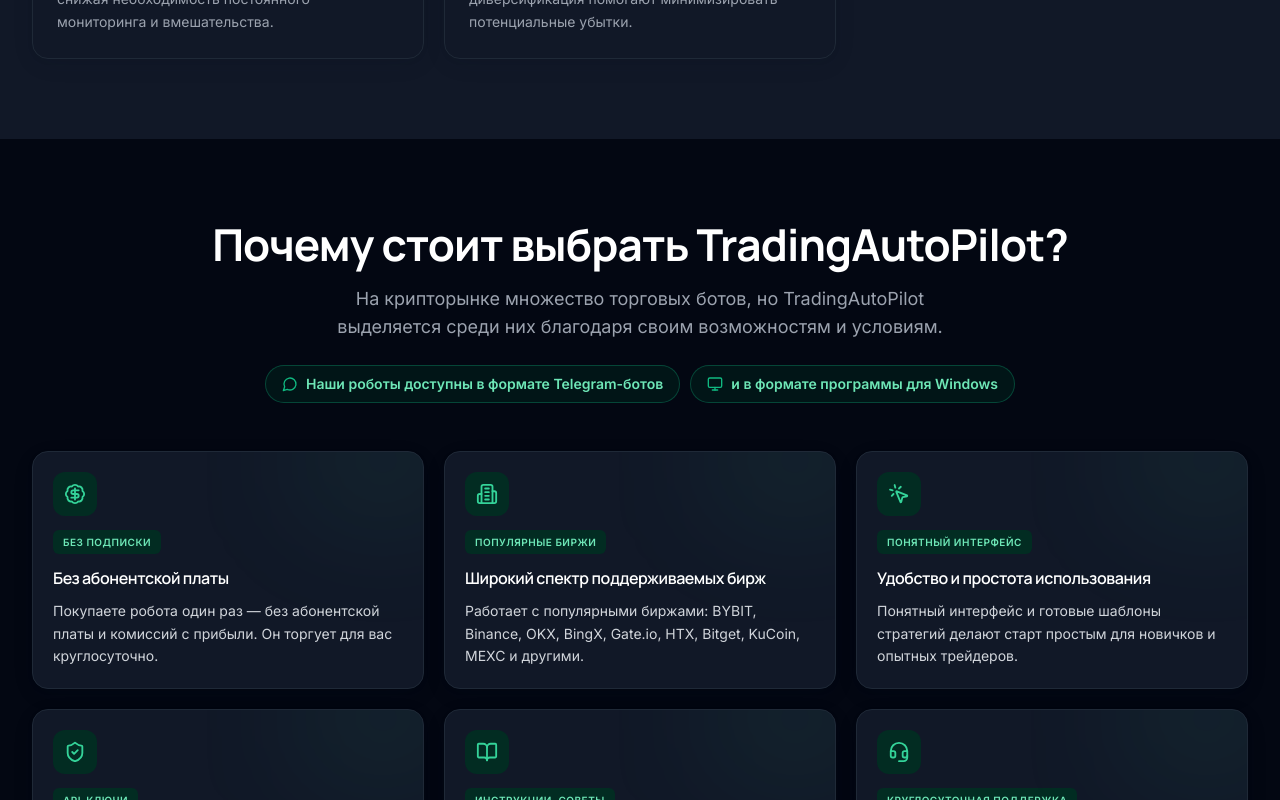
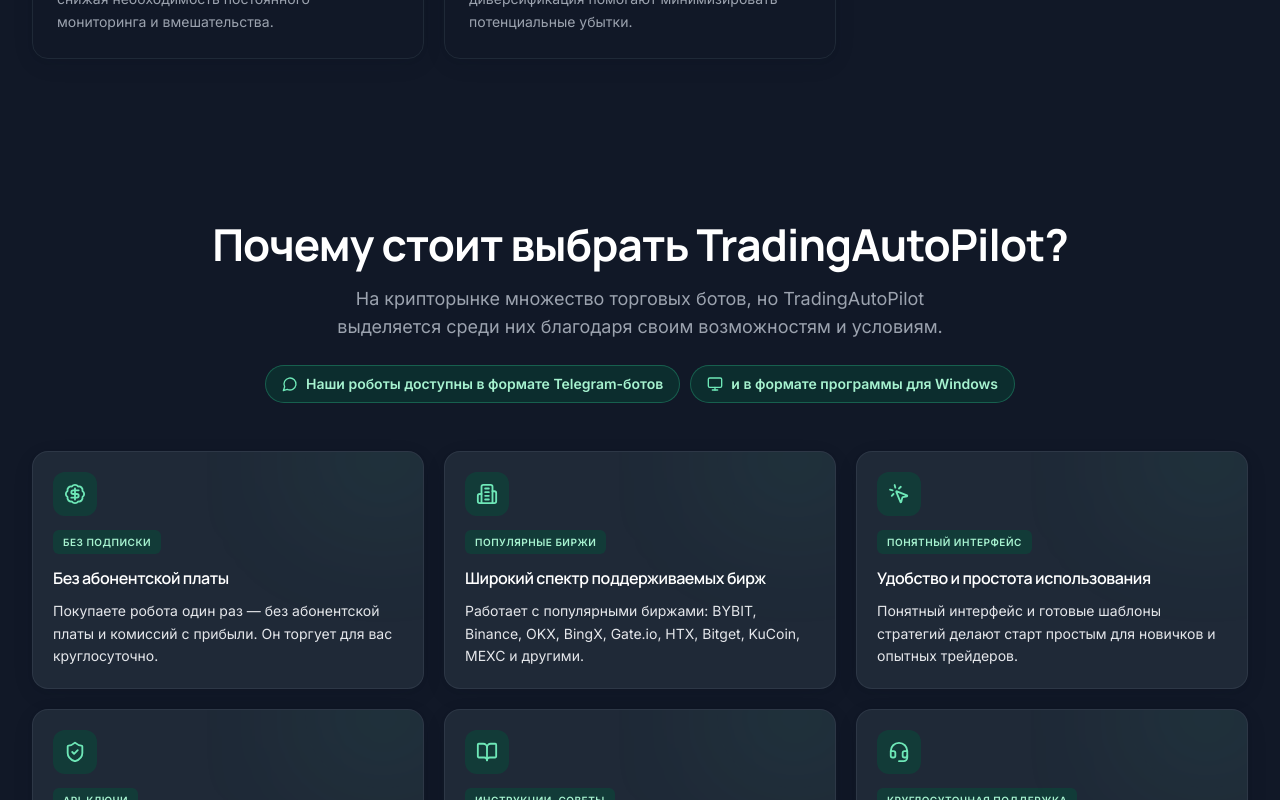
Before and after one commit to konkovev-cyber/TradingAutoPilot, a React (Vite) app: page / in a window 1280 px wide. Shown: the part 3800-4600 px from the top of the page. Built offline with nearby package versions, Linux system fonts and the light colour scheme; no server answers; the database is empty.

Commit message:
style(benefits): lighten dark theme (section bg, cards, icons, tags, text)

```diff
--- a/src/components/Benefits.tsx
+++ b/src/components/Benefits.tsx
@@ -38,7 +38,7 @@ export default function Benefits() {
   const items = useLocalizedList("benefits", "items");
 
   return (
-    <section className="section-padding bg-white py-12 transition-colors duration-300 dark:bg-gray-950 sm:py-16 md:py-20">
+    <section className="section-padding bg-white py-12 transition-colors duration-300 dark:bg-gray-900 sm:py-16 md:py-20">
       <div className="mx-auto max-w-7xl px-4 sm:px-6 lg:px-8">
         <motion.div
           initial={{ opacity: 0, y: 20 }}
@@ -58,9 +58,9 @@ export default function Benefits() {
             ].map((f, i) => (
               <span
                 key={i}
-                className="inline-flex items-center gap-2 rounded-full border border-emerald-200/70 bg-emerald-50 px-4 py-2 text-xs font-semibold text-emerald-700 dark:border-emerald-500/30 dark:bg-emerald-950/40 dark:text-emerald-300 sm:text-sm"
+                className="inline-flex items-center gap-2 rounded-full border border-emerald-200/70 bg-emerald-50 px-4 py-2 text-xs font-semibold text-emerald-700 dark:border-emerald-400/30 dark:bg-emerald-900/40 dark:text-emerald-200 sm:text-sm"
               >
-                <f.icon size={16} className="shrink-0 text-emerald-500" />
+                <f.icon size={16} className="shrink-0 text-emerald-500 dark:text-emerald-300" />
                 {f.label}
               </span>
             ))}
@@ -78,19 +78,19 @@ export default function Benefits() {
               whileInView={{ opacity: 1, y: 0 }}
               viewport={{ once: true }}
               transition={{ duration: 0.4, delay: i * 0.08 }}
-              className="relative overflow-hidden rounded-2xl border border-gray-100 bg-white p-5 shadow-soft transition-all hover:-translate-y-0.5 hover:border-emerald-300/40 dark:border-gray-800 dark:bg-gray-900"
+              className="relative overflow-hidden rounded-2xl border border-gray-100 bg-white p-5 shadow-soft transition-all hover:-translate-y-0.5 hover:border-emerald-300/40 dark:border-gray-700/60 dark:bg-gray-800"
             >
               <div aria-hidden="true" className="pointer-events-none absolute -right-10 -top-10 h-24 w-40 rounded-full bg-emerald-400/10 blur-3xl" />
-              <div className="mb-3 flex h-11 w-11 items-center justify-center rounded-xl bg-emerald-50 text-emerald-600 dark:bg-emerald-950 dark:text-emerald-400">
+              <div className="mb-3 flex h-11 w-11 items-center justify-center rounded-xl bg-emerald-50 text-emerald-600 dark:bg-emerald-900/50 dark:text-emerald-300">
                 <Icon size={22} />
               </div>
               {item?.tag ? (
-                <span className="mb-3 inline-block rounded-md bg-emerald-50 px-2.5 py-1 text-[10px] font-semibold uppercase tracking-wider text-emerald-700 dark:bg-emerald-950 dark:text-emerald-300">
+                <span className="mb-3 inline-block rounded-md bg-emerald-50 px-2.5 py-1 text-[10px] font-semibold uppercase tracking-wider text-emerald-700 dark:bg-emerald-900/50 dark:text-emerald-200">
                   {localize(item?.tag, "", lang)}
                 </span>
               ) : null}
               <h3 className="mb-2 font-semibold text-gray-900 dark:text-white">{localize(item?.title, "", lang)}</h3>
-              <p className="text-sm leading-relaxed text-gray-600 dark:text-gray-300">{localize(item?.desc, "", lang)}</p>
+              <p className="text-sm leading-relaxed text-gray-600 dark:text-gray-200">{localize(item?.desc, "", lang)}</p>
             </motion.div>
             );
           })}
```
